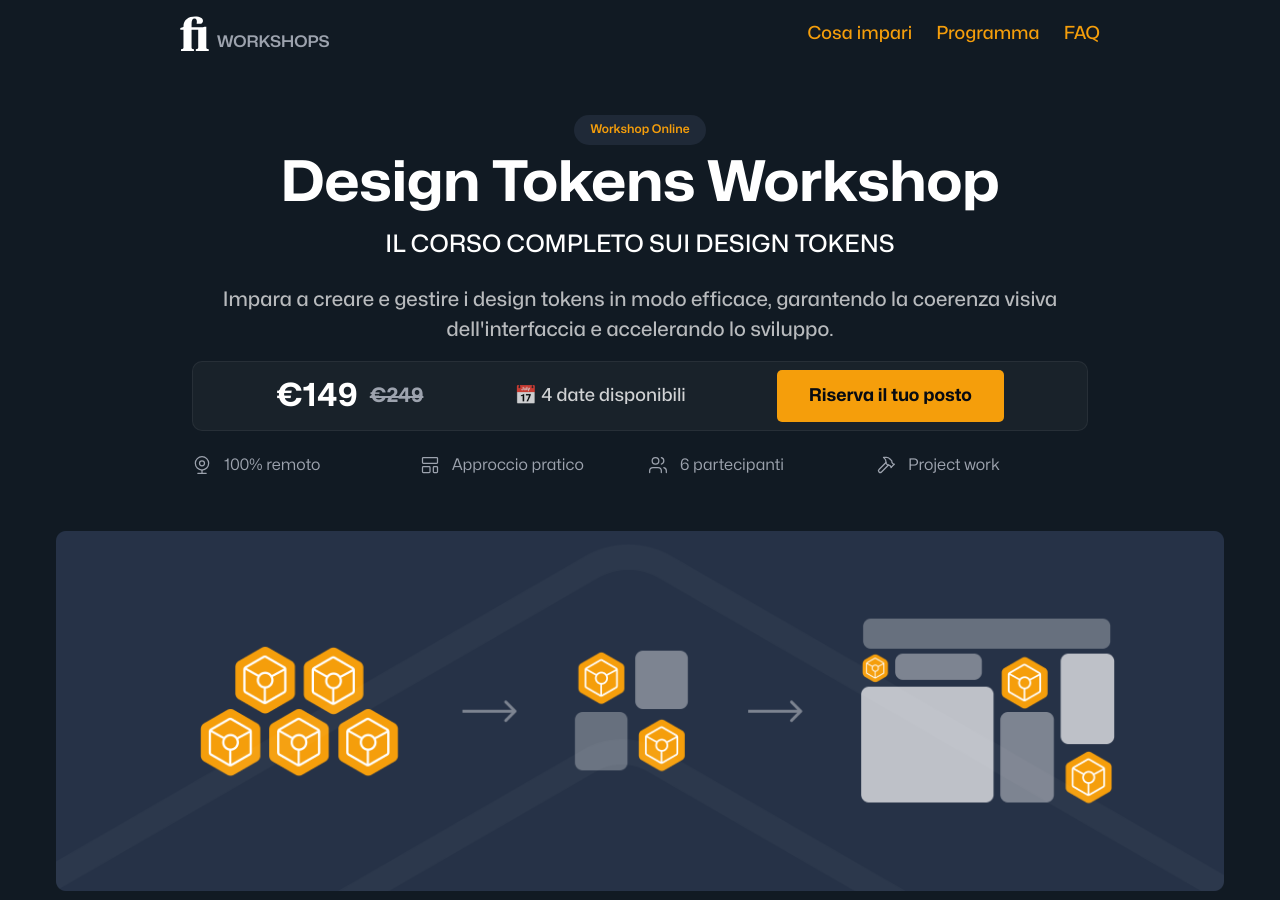
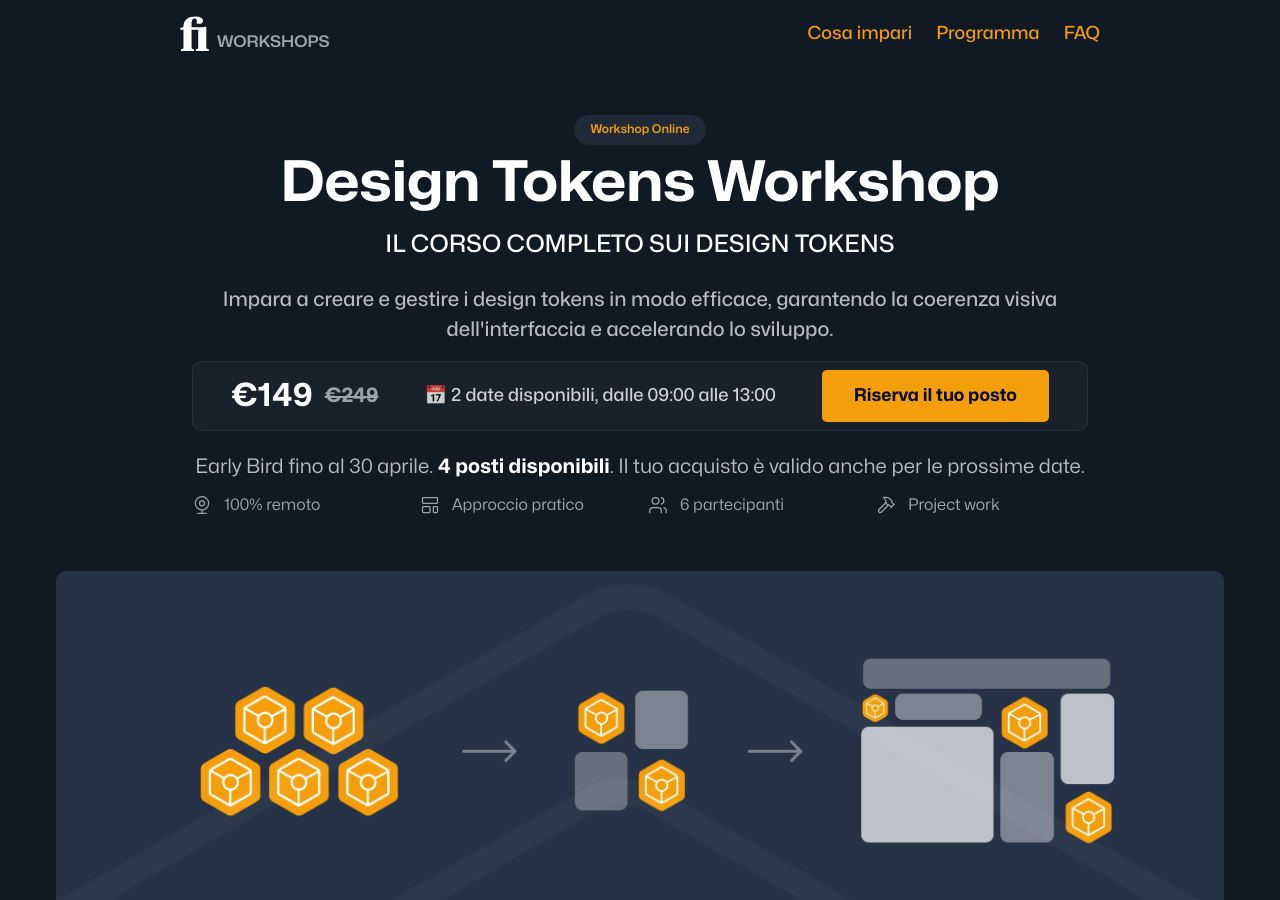
Before and after one commit to zetareticoli/fi, a Jekyll site: the page built from _workshops/design-tokens/index.md, in a window 1280 px wide and 900 px high. Built offline with Jekyll 4.4.1, drawn with Linux system fonts in a browser that asks for light colours; some web fonts are replaced; comment, search, counter and statistics services are not loaded; some of the changed text lies outside the part shown.

Commit message:
fix: update available dates and early bird details in payment link

```diff
--- a/_includes/payment-link.html
+++ b/_includes/payment-link.html
@@ -1,8 +1,8 @@
 <div class="price-section mb-m">
   <div class="price">€149 <span class="price-old">€249</span></div>
-  <div class="date">📅 4 date disponibili</div>
-  <a href="https://book.stripe.com/5kQaEW2D1cIq8rU76Xcs801?prefilled_promo_code=EARLYMAR26"
+  <div class="date">📅 2 date disponibili, dalle 09:00 alle 13:00</div>
+  <a href="https://book.stripe.com/5kQaEW2D1cIq8rU76Xcs801?prefilled_promo_code=EARLYMAG26"
     class="cta-primary plausible-event-name=Buy+Workshop">Riserva il tuo posto</a>
 </div>
 <p class="event-countdown" style="display: none;"></p>
-<!-- <p class="event-static mb-m text-small font-regular color-text-light">Early Bird valido scaduto il 15 dicembre, 2025. <strong>Ultimo posto disponibile</strong>. Il tuo acquisto è valido anche per le prossime date.</p> -->
+<p class="event-static mb-m text-small font-regular color-text-light">Early Bird fino al 30 aprile. <strong>4 posti disponibili</strong>. Il tuo acquisto è valido anche per le prossime date.</p>
```
